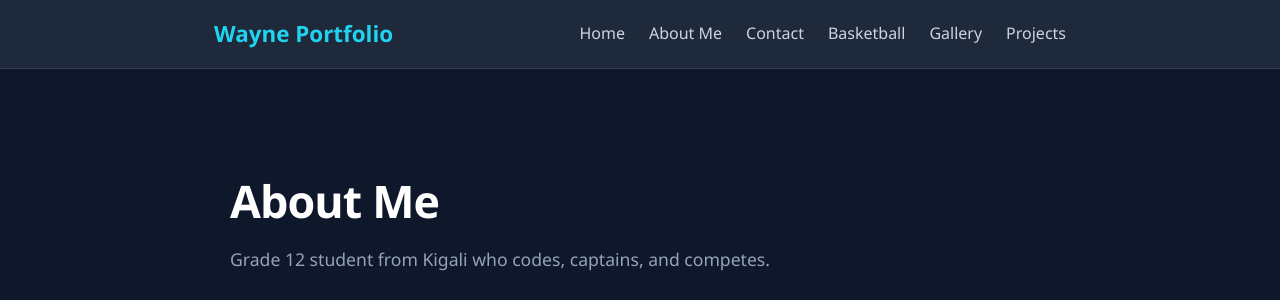
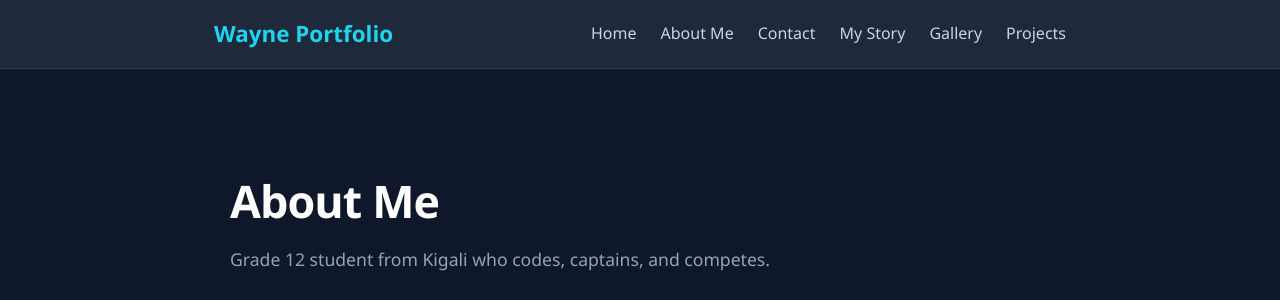
Before and after one commit to waynendahiro1-ux/wayne-portfolio, a Django app: page /about/ in a window 1280 px wide. Shown: the top 300 px of the page. Run offline with Django 4.2, Linux system fonts and the light colour scheme.

Commit message:
Add nav links for new pages

```diff
--- a/templates/main/includes/navbar.html
+++ b/templates/main/includes/navbar.html
@@ -5,7 +5,7 @@
             <a href="{% url 'home' %}">Home</a>
             <a href="{% url 'about' %}">About Me</a>
             <a href="{% url 'contact' %}">Contact</a>
-            <a href="{% url 'basketball' %}">Basketball</a>
+            <a href="{% url 'story' %}">My Story</a>
             <a href="{% url 'gallery' %}">Gallery</a>
             <a href="{% url 'projects' %}">Projects</a>
         </div>
```
